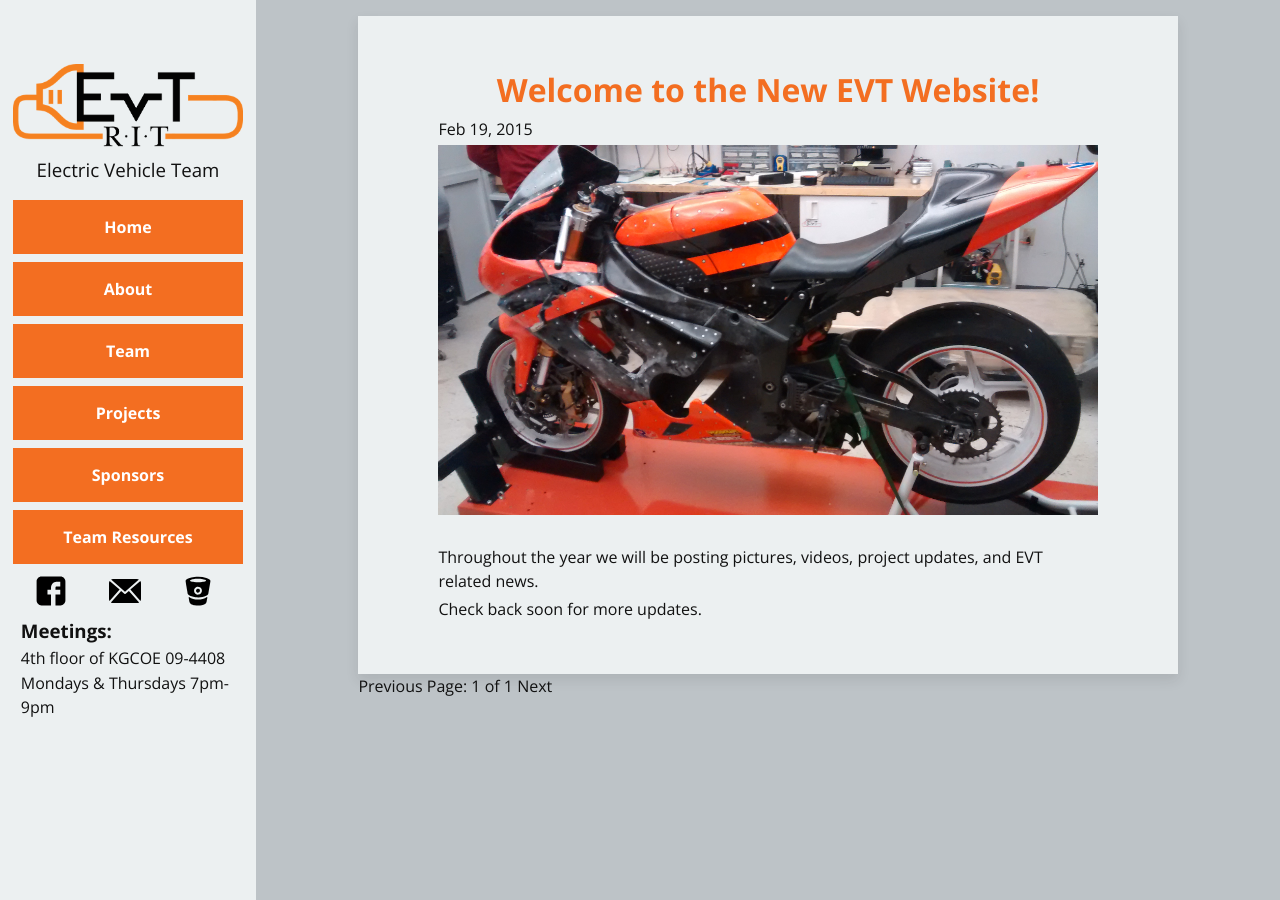
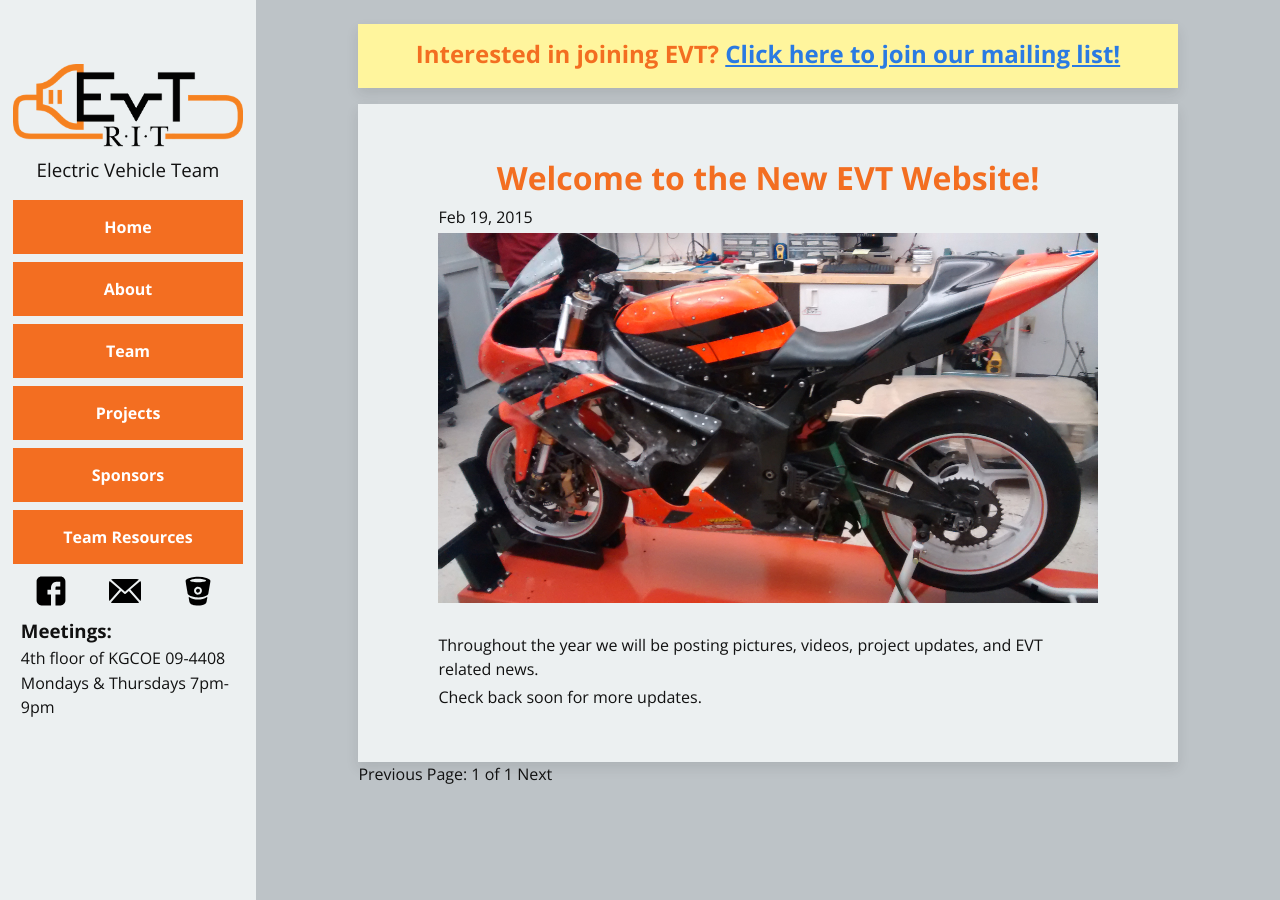
Before and after one commit to RIT-EVT/RIT-EVT.github.io, a Jekyll site: the page built from index.html, in a window 1280 px wide. Built offline with Jekyll 4.4.1, drawn with Linux system fonts in a browser that asks for light colours; the list of posts is cut into pages by our own code.

Commit message:
Adds links to mailing list sign up; closes #42

```diff
--- a/_sass/_layout.scss
+++ b/_sass/_layout.scss
@@ -622,3 +622,12 @@
 .no-bullet-list {
   list-style-type: none;
 }
+
+#banner{
+  text-align: center;
+  margin-top: 1.5em;
+  background: #FFF59D;
+  a {
+    text-decoration: underline;
+  }
+}
--- a/index.html
+++ b/index.html
@@ -1,6 +1,10 @@
 ---
 layout: default
 ---
+
+<div class="panel textbox" id="banner">
+  <h2>Interested in joining EVT? <a href="http://eepurl.com/4qRBj">Click here to join our mailing list!</a></h2>
+</div>
 
 <!-- This loops through the paginated posts -->
 {% for post in paginator.posts %}
```
Also changed, not shown: _data/resources.yml (+7 -0 lines).
